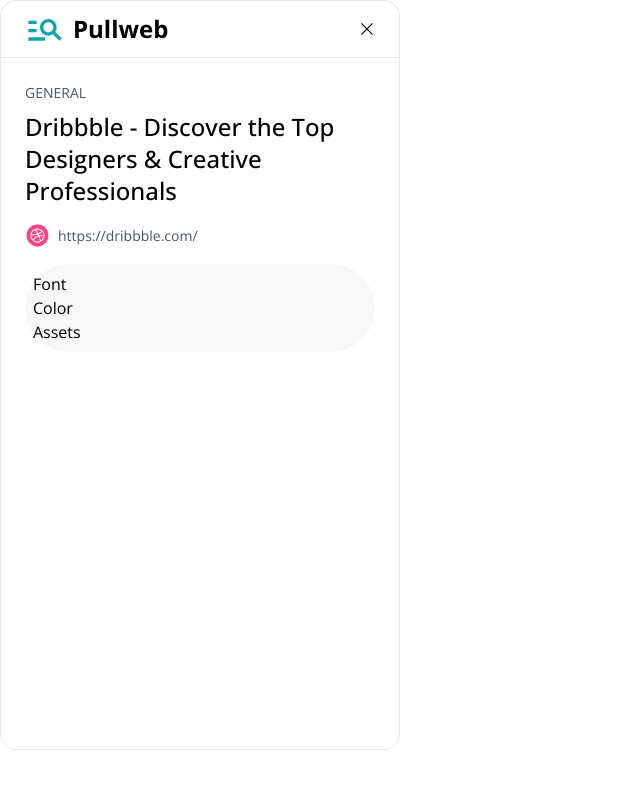
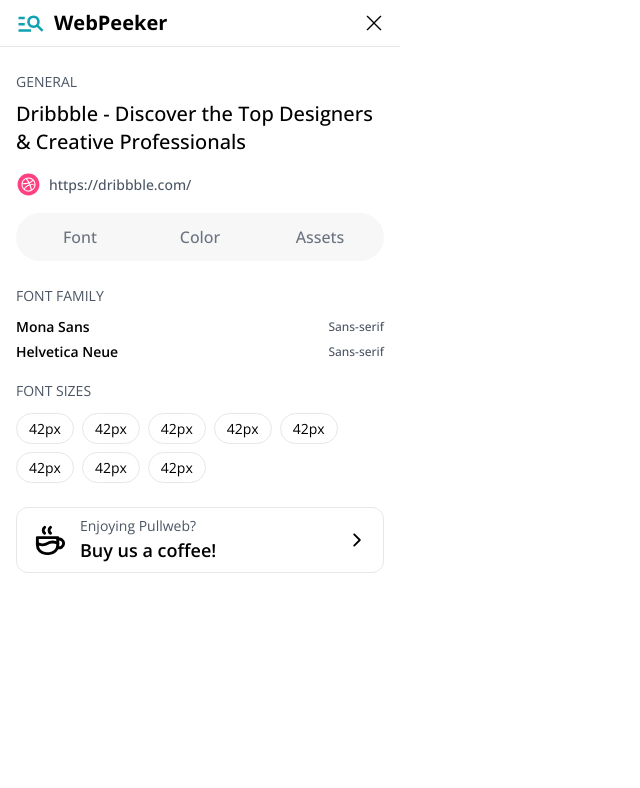
Before and after one commit to abuhasanrumi/WebPeekr, a React (Vite) app: page / in a window 1280 px wide. Shown: the top 788 px of the page, without its empty margins (0-640 px from the left). Built offline with nearby package versions, Linux system fonts and the light colour scheme.

Commit message:
completed font section

```diff
--- a/eslint.config.js
+++ b/eslint.config.js
@@ -29,6 +29,7 @@
       ...react.configs['jsx-runtime'].rules,
       ...reactHooks.configs.recommended.rules,
       'react/jsx-no-target-blank': 'off',
+      "react/prop-types": "off"
       'react-refresh/only-export-components': [
         'warn',
         { allowConstantExport: true },
--- a/package.json
+++ b/package.json
@@ -12,7 +12,8 @@
   "dependencies": {
     "react": "^18.3.1",
     "react-dom": "^18.3.1",
-    "react-icons": "^5.3.0"
+    "react-icons": "^5.3.0",
+    "vite-plugin-static-copy": "^2.0.0"
   },
   "devDependencies": {
     "@eslint/js": "^9.11.1",
--- a/src/App.jsx
+++ b/src/App.jsx
@@ -1,13 +1,16 @@
 import Content from './Components/Content'
 import Header from './Components/Header'
+import Footer from './Components/Footer'
 
 function App() {
   return (
     <div className='flex gap-4'>
-      <div className='w-[400px] h-[750px] border border-gray-200 rounded-2xl'>
+      <div className='w-[400px] rounded-2xl'>
         <Header />
 
         <Content />
+
+        <Footer />
       </div>
       {/* <img src='1.png' className='opacity-100' /> */}
     </div>
--- a/src/Components/Content.jsx
+++ b/src/Components/Content.jsx
@@ -1,29 +1,84 @@
 import { AiFillDribbbleCircle } from 'react-icons/ai'
+import SectionTitle from './SharedElements/SectionTitle'
 
 const Content = () => {
+  const tabs = ['Font', 'Color', 'Assets']
+  const fontFamilies = [
+    { name: 'Mona Sans', category: 'Sans-serif' },
+    { name: 'Helvetica Neue', category: 'Sans-serif' }
+  ]
+  const fontSizes = [
+    '42px',
+    '42px',
+    '42px',
+    '42px',
+    '42px',
+    '42px',
+    '42px',
+    '42px'
+  ]
+
   return (
-    <div className='body-section p-6'>
+    <div className='body-section px-4 py-6'>
       <div className='details-section'>
-        <p className='section-title text-[14px] uppercase text-gray-600'>
-          General
-        </p>
-        <p className='text-2xl mt-2 font-medium line'>
+        <SectionTitle title='General' />
+        <p className='text-xl mt-2 font-medium line'>
           Dribbble - Discover the Top Designers & Creative Professionals
         </p>
 
         <div className='url-section flex gap-2 items-center my-4'>
-          <AiFillDribbbleCircle color='#ff4081' fontSize={'25px'} />
-          <p className='website-url text-gray-600 text-[14px]'>
+          <AiFillDribbbleCircle color='#ff4081' fontSize='25px' />
+          <p className='website-url text-gray-600 font-medium text-[14px]'>
             https://dribbble.com/
           </p>
         </div>
       </div>
 
       <div className='tab-section'>
-        <div className='tabs text-md bg-[#f7f7f7] p-2 rounded-full'>
-          <p>Font</p>
-          <p>Color</p>
-          <p>Assets</p>
+        <div className='tabs grid grid-cols-3 text-[16px] bg-[#f7f7f7] p-1 rounded-full'>
+          {tabs.map((tab, idx) => (
+            <p
+              key={idx}
+              className='px-8 py-2 text-gray-500 text-center font-medium rounded-full transition-colors cursor-pointer hover:bg-white hover:text-black '>
+              {tab}
+            </p>
+          ))}
+        </div>
+
+        <div className='tab-data mt-6'>
+          <div className='font-data'>
+            <div className='font-family-data mb-4'>
+              <SectionTitle title='Font Family' />
+
+              <div className='font-names mt-2'>
+                {fontFamilies.map((font, idx) => (
+                  <div
+                    key={idx}
+                    className='single-font-name-section flex justify-between items-center py-0.5'>
+                    <div className='font-name-text text-[14px] font-semibold'>
+                      {font.name}
+                    </div>
+                    <div className='font-name-category text-[12px] font-medium text-gray-600'>
+                      {font.category}
+                    </div>
+                  </div>
+                ))}
+              </div>
+            </div>
+
+            <div className='font-size-data'>
+              <SectionTitle title='Font Sizes' />
+              <div className='font-sizes flex gap-2 flex-wrap mt-3'>
+                {fontSizes.map((size, idx) => (
+                  <p
+                    key={idx}
+                    className='font-size-block px-3 py-1 border rounded-full text-[14px]'>
+                    {size}
+                  </p>
+                ))}
+              </div>
+            </div>
+          </div>
         </div>
       </div>
     </div>
--- /dev/null
+++ b/src/Components/Footer.jsx
@@ -0,0 +1,24 @@
+import { TbCoffee } from 'react-icons/tb'
+import React from 'react'
+import { IoIosArrowForward } from 'react-icons/io'
+
+const Footer = () => {
+  return (
+    <div className='footer-section px-4 pb-4 '>
+      <div className='coffee-area rounded-xl border flex justify-between items-center gap-3 px-4 py-2 cursor-pointer'>
+        <div className='coffee-icon'>
+          <TbCoffee fontSize='35px' />
+        </div>
+        <div className='footer-details flex-auto'>
+          <p className='text-gray-600 text-sm'>Enjoying Pullweb?</p>
+          <p className='font-semibold text-lg'>Buy us a coffee!</p>
+        </div>
+        <div className='footer-arrow'>
+          <IoIosArrowForward fontSize='20px' />
+        </div>
+      </div>
+    </div>
+  )
+}
+
+export default Footer
--- a/src/Components/Header.jsx
+++ b/src/Components/Header.jsx
@@ -3,12 +3,12 @@
 
 const Header = () => {
   return (
-    <div className='header-section flex justify-between items-center px-6 py-2 border-b'>
+    <div className='header-section flex justify-between items-center px-4 py-2 border-b'>
       <div className='header-name flex items-center gap-2'>
-        <MdManageSearch className='text-primary' fontSize={'40px'} />
-        <h1 className='font-sans font-bold text-2xl'>Pullweb</h1>
+        <MdManageSearch className='text-primary' fontSize={'30px'} />
+        <h1 className='font-sans font-bold text-xl'>WebPeeker</h1>
       </div>
-      <RxCross1 />
+      <RxCross1 fontSize='20px' />
     </div>
   )
 }
--- /dev/null
+++ b/src/Components/SharedElements/SectionTitle.jsx
@@ -0,0 +1,7 @@
+const SectionTitle = ({ title }) => {
+  return (
+    <p className='section-title text-[14px] uppercase text-gray-600'>{title}</p>
+  )
+}
+
+export default SectionTitle
--- a/vite.config.js
+++ b/vite.config.js
@@ -1,41 +1,25 @@
-// import { defineConfig } from 'vite'
-// import react from '@vitejs/plugin-react'
-// import { viteStaticCopy } from 'vite-plugin-static-copy';
-
-// export default defineConfig({
-//   plugins: [
-//     react(),
-//     viteStaticCopy({
-//       targets: [
-//         {
-//           src: 'public/manifest.json',
-//           dest: '.',
-//         }
-//       ],
-//     }),
-//   ],
-//   build: {
-//     outDir: 'build',
-//     rollupOptions: {
-//       input: {
-//         main: './index.html',
-//       },
-//     },
-//   },
-// });
-
-import { defineConfig } from 'vite';
-import react from '@vitejs/plugin-react'; // If you're using React, otherwise you can remove this line
+import { defineConfig } from 'vite'
+import react from '@vitejs/plugin-react'
+import { viteStaticCopy } from 'vite-plugin-static-copy'
 
 export default defineConfig({
-  plugins: [react()], // Add React plugin if you're using React
+  plugins: [
+    react(),
+    viteStaticCopy({
+      targets: [
+        {
+          src: 'public/manifest.json',
+          dest: '.'
+        }
+      ]
+    })
+  ],
   build: {
-    outDir: 'dist', // Output directory for the build
-  },
-  resolve: {
-    alias: {
-      // Define any aliases for easier imports
-      '@': '/src', // Example alias for src directory
-    },
-  },
-});
+    outDir: 'build',
+    rollupOptions: {
+      input: {
+        main: './index.html'
+      }
+    }
+  }
+})
```
Also changed, not shown: 7 other files (tests, documents, lock files or other folders).
